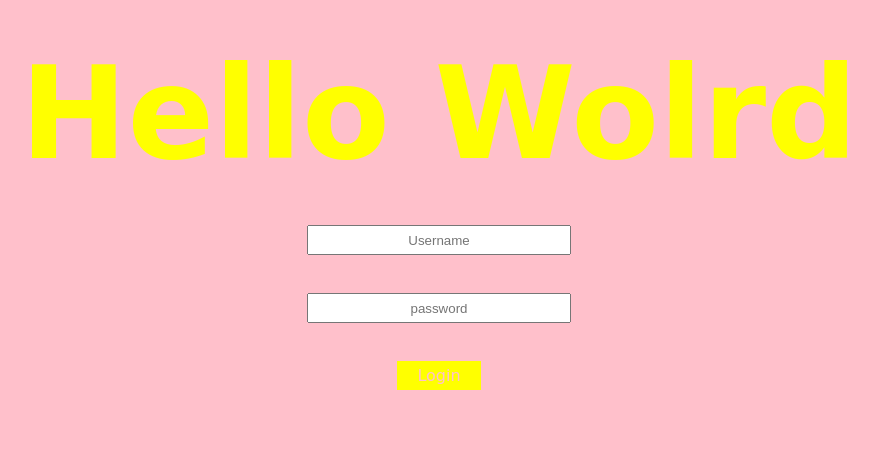
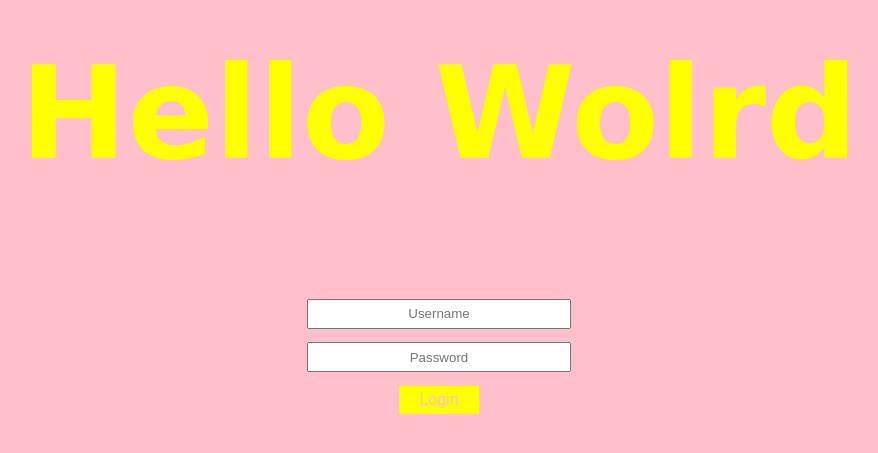
Before and after one commit to jameshi16/ucl-hackathon-23, a Vue app in the folder frontend/: page / in a window 1280 px wide. Shown: the part 167-620 px from the top of the page, without its empty margins (201-1079 px from the left). Built offline with nearby package versions, Linux system fonts and the light colour scheme.

Commit message:
Add login failed button

```diff
--- a/frontend/src/assets/main.scss
+++ b/frontend/src/assets/main.scss
@@ -2,6 +2,7 @@ body {
   margin: 0;
   padding: 0;
   box-sizing: border-box;
+  font-family: "Comic Sans MS";
 }
 
 div#app {
@@ -21,7 +22,6 @@ main#login-view {
 
   h1 {
     font-size: 8em;
-    font-family: "Comic Sans MS";
     margin: 0;
     padding: 0;
     text-align: center;
@@ -35,6 +35,12 @@ main#login-view {
     justify-content: space-evenly;
     align-items: center;
 
+    p {
+      color: red;
+      text-align: center;
+      font-size: 1.2em;
+    }
+
     input {
       width: 100%;
       height: 10%;
@@ -43,11 +49,11 @@ main#login-view {
 
     button {
       font-size: 1em;
-      font-family: "Comic Sans MS";
       padding: 5px 20px;
       color: pink;
       background-color: yellow;
       border: none;
+      cursor: pointer;
     }
   }
 }
--- a/frontend/src/views/Login.vue
+++ b/frontend/src/views/Login.vue
@@ -3,10 +3,31 @@
 <template>
   <main id="login-view">
     <h1>Hello Wolrd</h1>
-    <form id="login-form">
+    <form id="login-form" onsubmit="return false;">
+      <p
+        class="error"
+        :style="{ visibility: err_login_failed ? 'visible' : 'hidden' }"
+      >
+        Error: invalid username or password
+      </p>
       <input type="text" placeholder="Username" />
-      <input type="password" placeholder="password" />
-      <button>Login</button>
+      <input type="password" placeholder="Password" />
+      <button @click="login">Login</button>
     </form>
   </main>
 </template>
+
+<script>
+export default {
+  methods: {
+    login() {
+      this.err_login_failed = true;
+    },
+  },
+  data() {
+    return {
+      err_login_failed: false,
+    };
+  },
+};
+</script>
```
